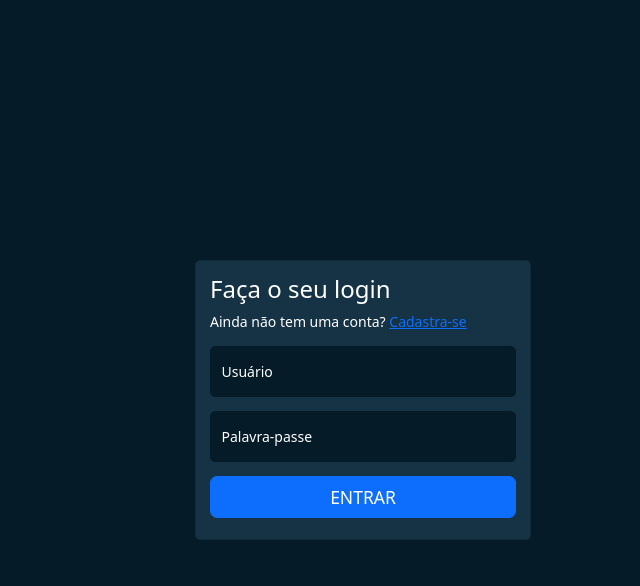
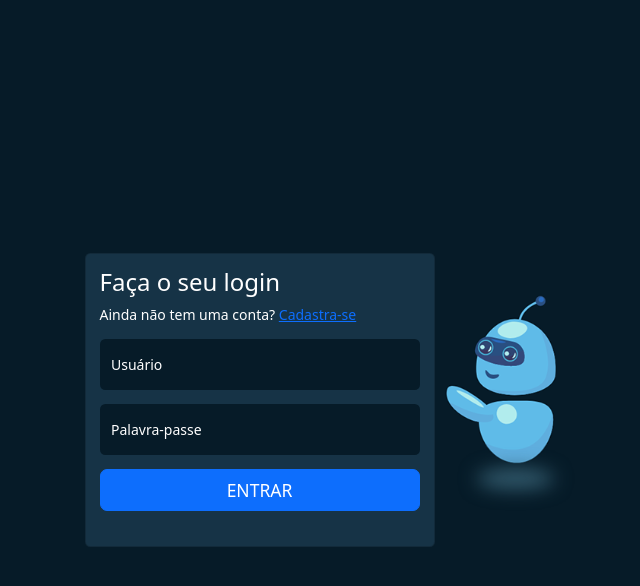
Before and after one commit to felixsakuayela/yourbills, a Django app: page /accounts/login/ in a window 1280 px wide. Shown: the top 586 px of the page, without its empty margins (277-917 px from the left). Run offline with Django 4.2, Linux system fonts and the light colour scheme.

Commit message:
estilização da pag de login

```diff
--- a/templates/account/sign_in.html
+++ b/templates/account/sign_in.html
@@ -14,12 +14,12 @@
         <div class="centralizar-card">
 
 
-            <div class="card" style="width: 24rem; height: 20rem;">
+            <div class="card" style="width: 25rem; height: 21rem;">
                 <div class="card-body rounded-5">
                   <h5 class="card-title title-format">Faça o seu login</h5>
                   <p>Ainda não tem uma conta? <a href="#">Cadastra-se</a></p>
 
-                  <form method="post" class="d-grid">
+                <form method="post" class="d-grid">
                       {% csrf_token %}
 
                       <div  class="form-floating mb-3 ">
@@ -34,18 +34,15 @@
 
                       <button type="submit" class="btn btn-primary btn-lg">ENTRAR</button>
 
-                    </form>
+                </form>
 
 
+            </div>
+        </div>
 
-
-
-                </div>
-              </div>
-
-
-
-
+        <div>
+            <img src="../../static/images/robo.png" alt="">
+        </div>
 
         </div>
 
```
Also changed, not shown: static/images/26569089_5100_9_10.jpg (added), static/images/robo.png (added).
